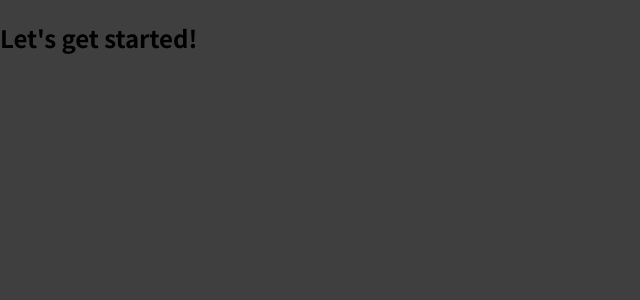
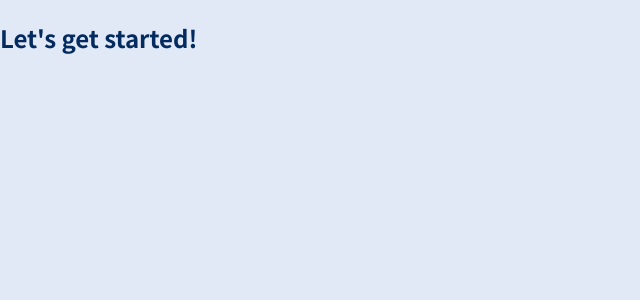
Before and after one commit to mayrars/react-router-dom, a JavaScript app: page / in a window 1280 px wide. Shown: the top 300 px of the page, without its empty margins (0-640 px from the left). Built offline with nearby package versions, Linux system fonts and the light colour scheme.

Commit message:
agregando estilos de la página

```diff
--- a/src/index.css
+++ b/src/index.css
@@ -10,5 +10,17 @@ html {
 
 body {
   margin: 0;
-  background-color: #3f3f3f;
+  background-color: #e0e9f5;
 }
+
+main {
+  margin-top: 7rem;
+  text-align: center;
+}
+
+h1,
+h2,
+h3,
+p {
+  color: #042b5f;
+}
```
